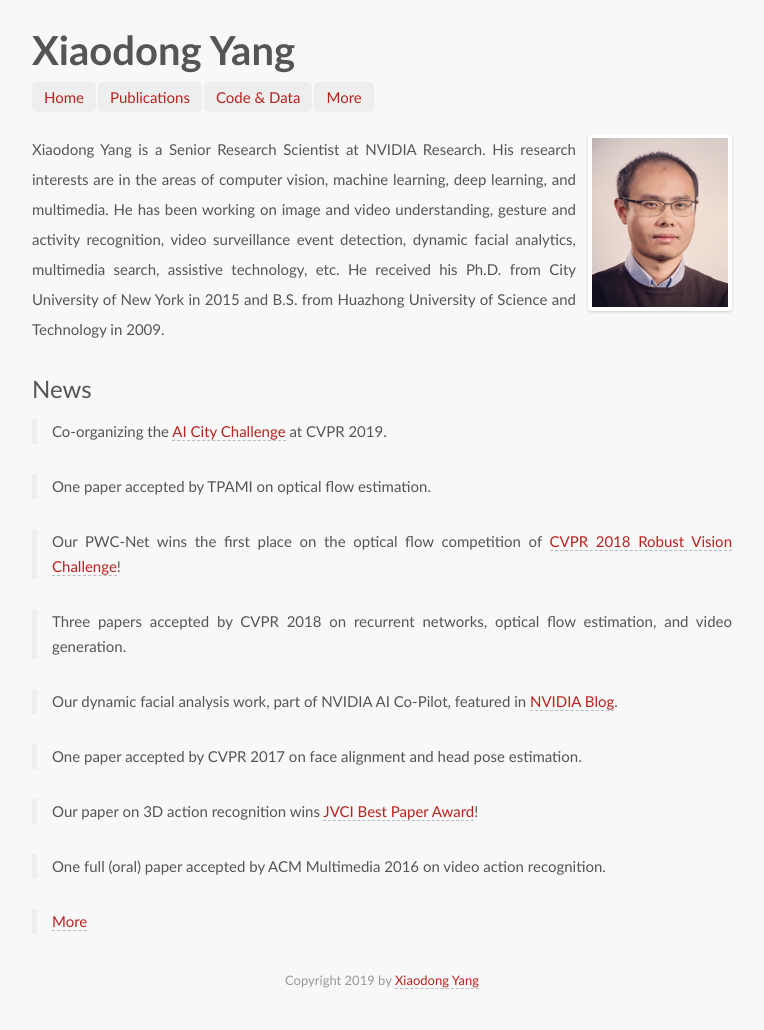
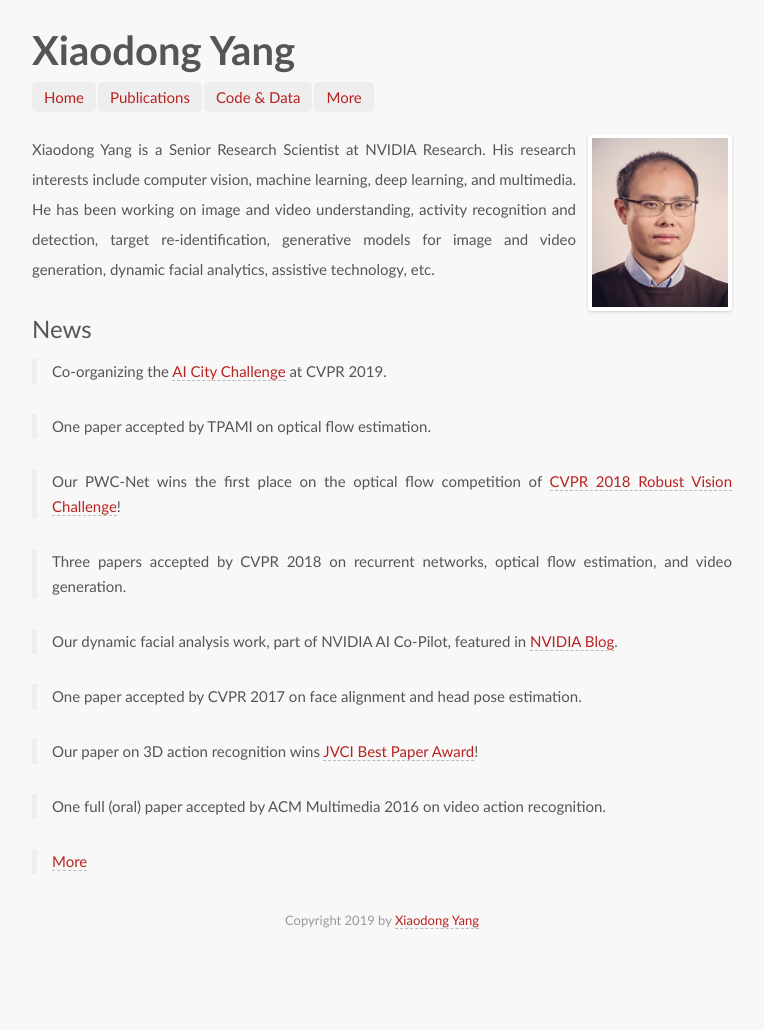
Before and after one commit to xiaodongyang/xiaodongyang.github.io, a Jekyll site: the page built from index.md, in a window 1280 px wide. Shown: the whole page, without its empty margins (258-1022 px from the left). Built offline with Jekyll 4.4.1, drawn with Linux system fonts in a browser that asks for light colours; some web fonts are replaced; after the commit the page ends 970 px from its top, so only the background shows below that.

Commit message:
Update index.md

```diff
--- a/index.md
+++ b/index.md
@@ -3,7 +3,7 @@ layout: home
 avatar: yes
 ---
 
-Xiaodong Yang is a Senior Research Scientist at NVIDIA Research. His research interests are in the areas of computer vision, machine learning, deep learning, and multimedia. He has been working on image and video understanding, gesture and activity recognition, video surveillance event detection, dynamic facial analytics, multimedia search, assistive technology, etc. He received his Ph.D. from City University of New York in 2015 and B.S. from Huazhong University of Science and Technology in 2009.
+Xiaodong Yang is a Senior Research Scientist at NVIDIA Research. His research interests include computer vision, machine learning, deep learning, and multimedia. He has been working on image and video understanding, activity recognition and detection, target re-identification, generative models for image and video generation, dynamic facial analytics, assistive technology, etc.
 
 ## News
 
```
